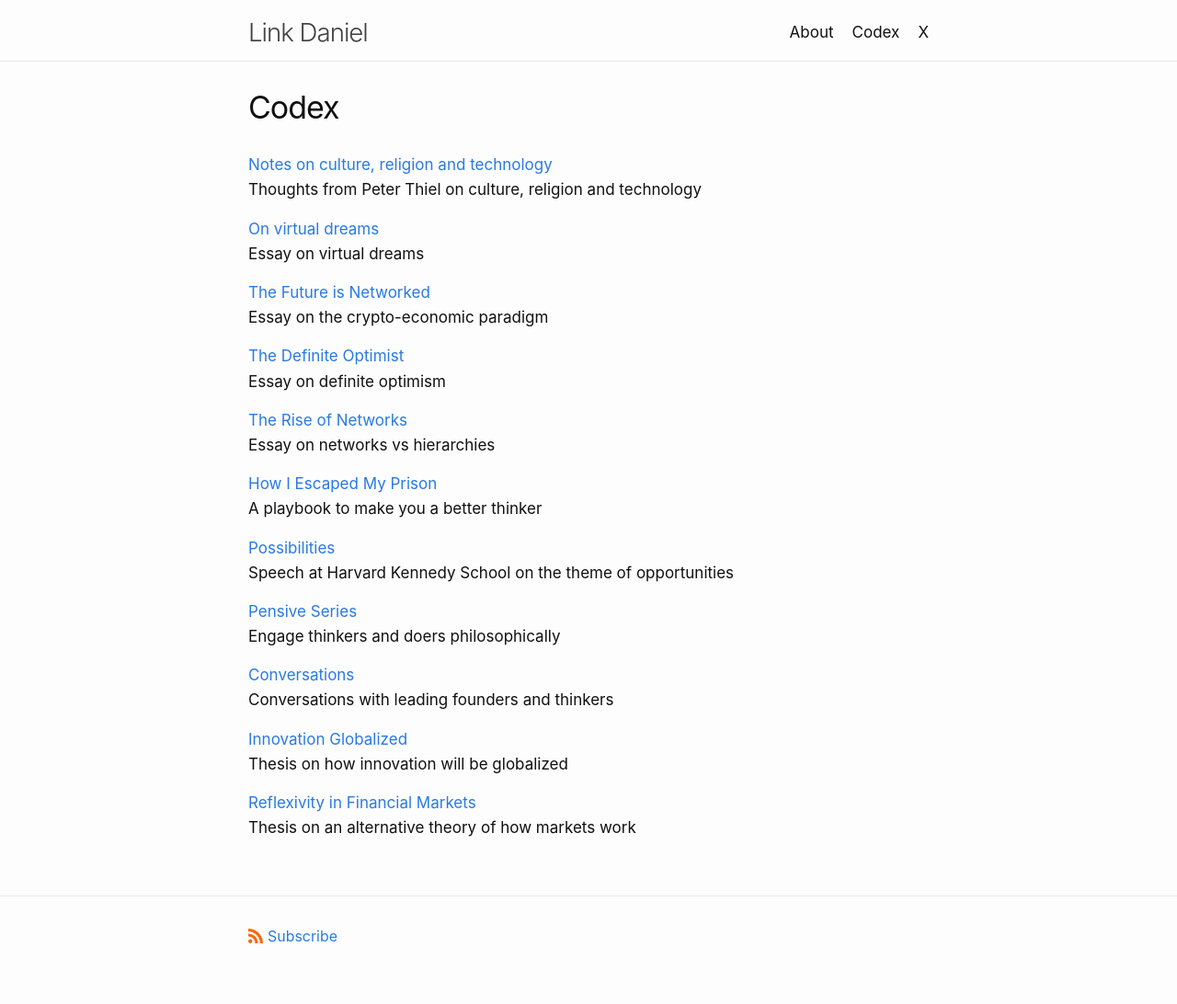
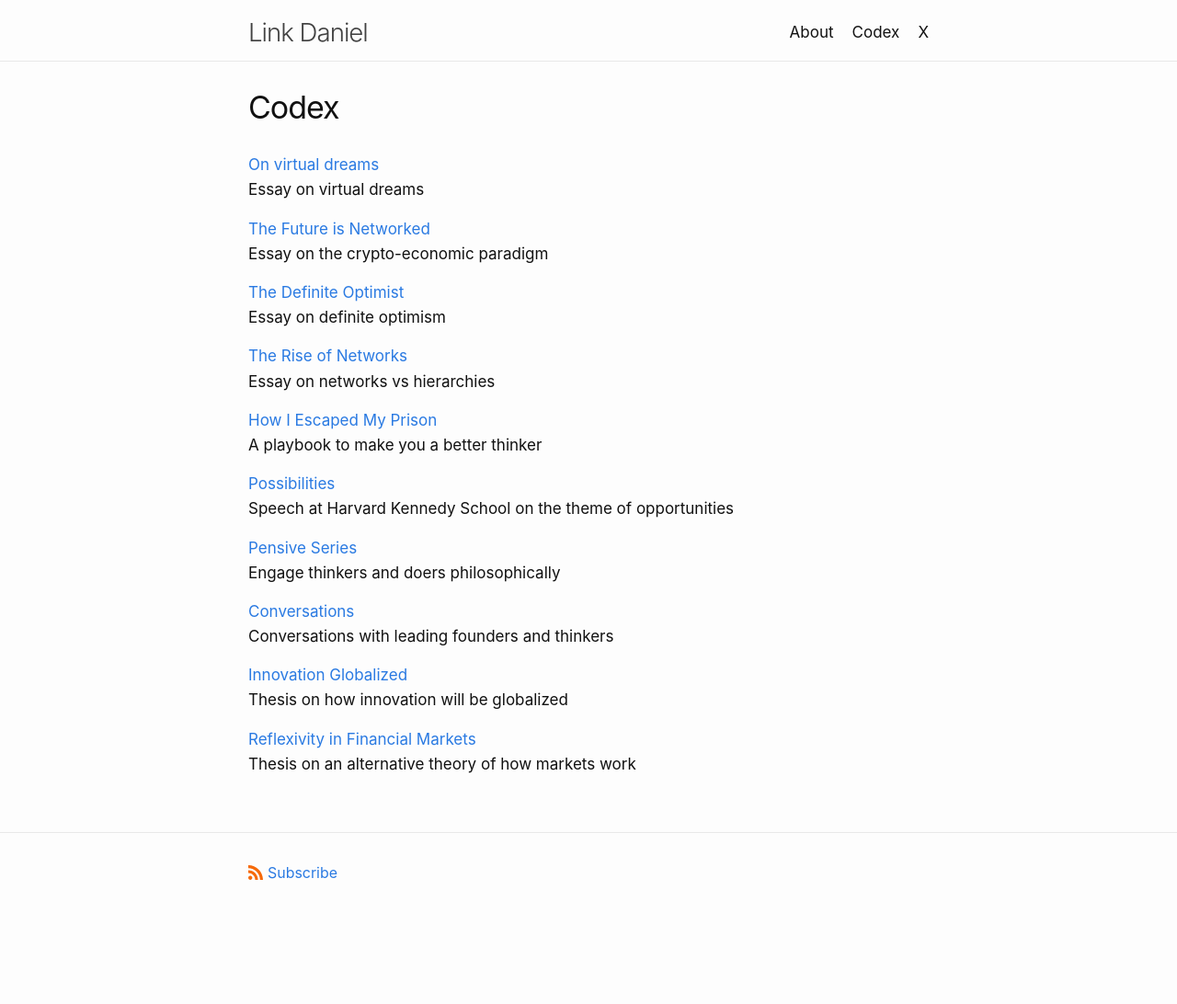
Before and after one commit to link-daniel/link.github.io, a Jekyll site: the page built from codex.md, in a window 1280 px wide. Shown: the whole page at 92% size. Built offline with Jekyll 4.4.1, drawn with Linux system fonts in a browser that asks for light colours; after the commit the page ends 1023 px from its top, so only the background shows below that.

Commit message:
Update codex.md

```diff
--- a/codex.md
+++ b/codex.md
@@ -3,10 +3,6 @@ layout: page
 title: Codex
 permalink: /codex/
 ---
-
-[Notes on culture, religion and technology](/lincolnthiel)
-<br>
-Thoughts from Peter Thiel on culture, religion and technology
 
 [On virtual dreams](/virtualdreams)
 <br>
```
